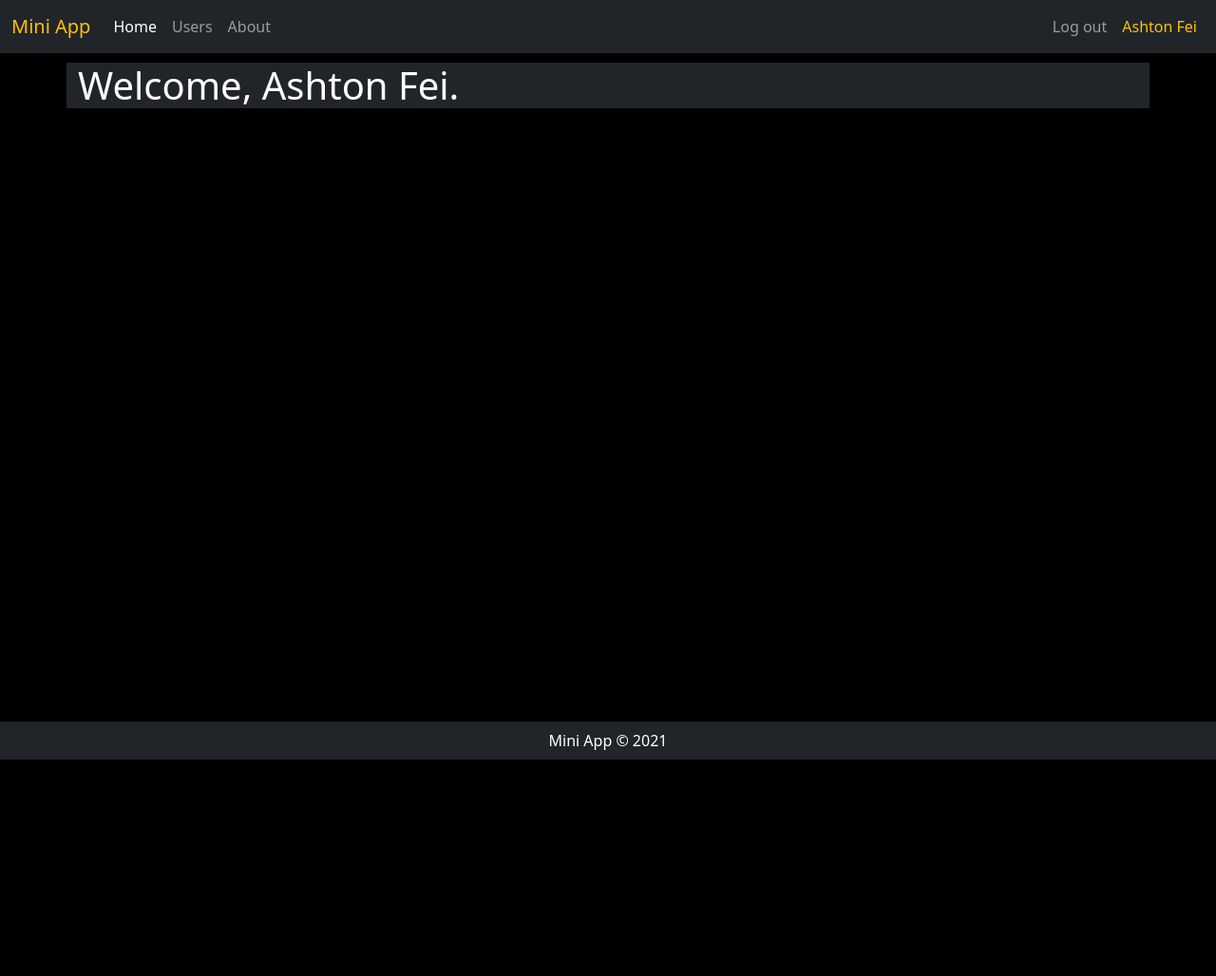
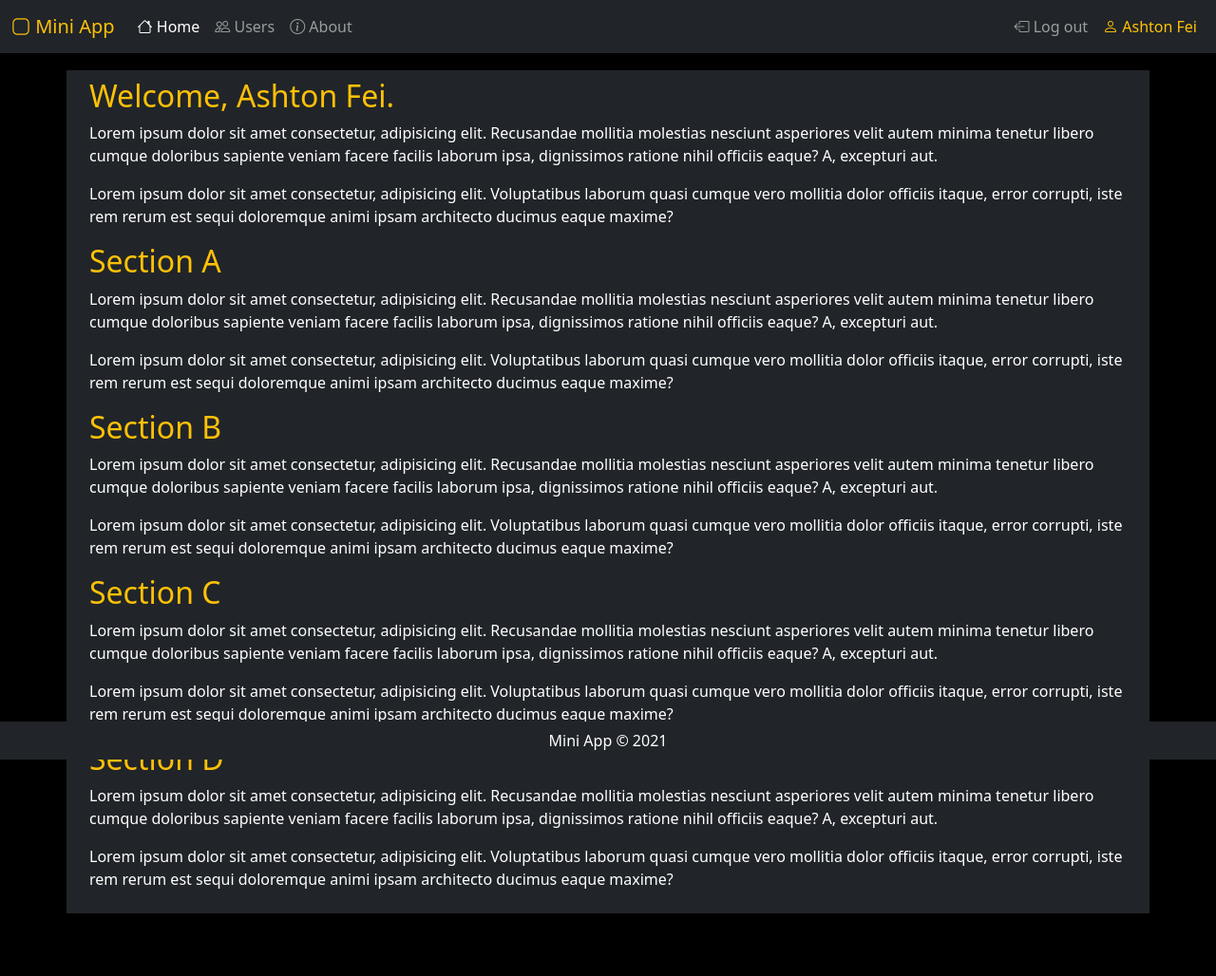
Before and after one commit to ashtonfei/flask-mini-app, a Flask app: page / in a window 1280 px wide. Shown: the whole page at 95% size. Before the commit the page ends 800 px from the top, so only its background shows below. Run offline with Flask 2, Linux system fonts and the light colour scheme; a user stored in the database is signed in; some libraries are stand-ins or nearby versions.

Commit message:
add bs icon

```diff
--- a/App/routes.py
+++ b/App/routes.py
@@ -24,7 +24,7 @@
 @app.route('/about', methods=['GET', 'POST'])
 @login_required
 def about():
-    return render_template('about.html', current_user=current_user)
+    return render_template('about.html', current_user=current_user, headers=USER_HEADERS)
 
 
 @app.route('/users', methods=['GET', 'POST'])
--- a/App/templates/base.html
+++ b/App/templates/base.html
@@ -9,6 +9,7 @@
     <!-- Bootstrap CSS -->
     <link href="https://cdn.jsdelivr.net/npm/bootstrap@5.0.0-beta3/dist/css/bootstrap.min.css" rel="stylesheet"
         integrity="sha384-eOJMYsd53ii+scO/bJGFsiCZc+5NDVN2yr8+0RDqr0Ql0h+rP48ckxlpbzKgwra6" crossorigin="anonymous" />
+    <link rel="stylesheet" href="https://cdn.jsdelivr.net/npm/bootstrap-icons@1.4.1/font/bootstrap-icons.css">
     <link rel="stylesheet" href="{{url_for('static', filename='style.css')}}">
     <title>{% block title %}{% endblock %} - Mini App</title>
 </head>
@@ -17,8 +18,10 @@
     <!-- Navbar -->
     <nav class="navbar navbar-dark bg-dark fixed-top navbar-expand-lg">
         <div class="container-fluid">
-            <a class="navbar-brand text-warning" href="{{ url_for('home') }}">Mini App</a>
-
+            <a class="navbar-brand text-warning" href="{{ url_for('home') }}">
+                <i class="bi bi-app"></i>
+                <span>Mini App</span>
+            </a>
             <button class="navbar-toggler" type="button" data-bs-toggle="collapse" data-bs-target="#navbarNav"
                 aria-controls="navbarNav" aria-expanded="false" aria-label="Toggle navigation">
                 <span class="navbar-toggler-icon"></span>
@@ -27,26 +30,47 @@
                 <div class="navbar-nav me-auto">
                     {% if current_user.is_authenticated %}
                     <a {% if request.path=='/' %} class="nav-link active" aria-current="page" {% else %}
-                        class="nav-link" {% endif %} href="{{ url_for('home') }}">Home</a>
+                        class="nav-link" {% endif %} href="{{ url_for('home') }}">
+                        <i class="bi bi-house"></i>
+                        <span>Home</span>
+                    </a>
                     <a {% if request.path=='/users' %} class="nav-link active" aria-current="page" {% else %}
-                        class="nav-link" {% endif %} href="{{ url_for('users') }}">Users</a>
+                        class="nav-link" {% endif %} href="{{ url_for('users') }}">
+                        <i class="bi bi-people"></i>
+                        <span>Users</span></a>
                     <a {% if request.path=='/about' %} class="nav-link active" aria-current="page" {% else %}
-                        class="nav-link" {% endif %} href="{{ url_for('about') }}">About</a>
+                        class="nav-link" {% endif %} href="{{ url_for('about') }}">
+                        <i class="bi bi-info-circle"></i>
+                        <span>About</span>
+                    </a>
                     {% endif %}
                 </div>
 
                 <div class="navbar-nav">
                     {% if current_user.is_authenticated %}
-                    <a class="nav-link" href="{{ url_for('logout') }}">Log out</a>
-                    <a class="nav-link text-warning"
-                        href="{{ url_for('user', id=current_user.id)}}">{{current_user.first_name}}
-                        {{current_user.last_name}}</a>
+                    <a class="nav-link" href="{{ url_for('logout') }}">
+                        <i class="bi bi-box-arrow-left"></i>
+                        <span>Log out</span>
+                    </a>
+                    <a class="nav-link text-warning" href="{{ url_for('user', id=current_user.id)}}">
+                        <i class="bi bi-person"></i>
+                        <span>{{current_user.first_name}} {{current_user.last_name}}</span>
+                    </a>
                     {% else %}
                     <a {% if request.path=='/login' %} class="nav-link active" aria-current="page" {% else %}
-                        class="nav-link" {% endif %} href="{{ url_for('login') }}">Login</a>
+                        class="nav-link" {% endif %} href="{{ url_for('login') }}">
+                        <i class="bi bi-box-arrow-in-right"></i>
+                        <span>Login</span>
+                    </a>
                     <a {% if request.path=='/register' %} class="nav-link active" aria-current="page" {% else %}
-                        class="nav-link" {% endif %} href="{{ url_for('register') }}">Register</a>
-                    <a class="nav-link text-warning" href="{{ url_for('login') }}">Stranger</a>
+                        class="nav-link" {% endif %} href="{{ url_for('register') }}">
+                        <i class="bi bi-person-plus"></i>
+                        <span>Register</span>
+                    </a>
+                    <a class="nav-link text-warning" href="{{ url_for('login') }}">
+                        <i class="bi bi-person"></i>
+                        <span>Stranger</span>
+                    </a>
                     {% endif %}
                 </div>
             </div>
--- a/App/templates/home.html
+++ b/App/templates/home.html
@@ -1,9 +1,51 @@
 {% extends "base.html" %}
 {% block title %} Home {% endblock %}
 {% block content %}
-<div>
-  <div class="page-header">
-    <h1>Welcome, {{current_user.first_name}} {{current_user.last_name}}.</h1>
-  </div>
+<div class='container py-2 mt-2'>
+    <div class="text-warning">
+        <h2>Welcome, {{current_user.first_name}} {{current_user.last_name}}.</h2>
+    </div>
+    <p>Lorem ipsum dolor sit amet consectetur, adipisicing elit. Recusandae mollitia molestias nesciunt asperiores velit
+        autem minima tenetur libero cumque doloribus sapiente veniam facere facilis laborum ipsa, dignissimos ratione
+        nihil officiis eaque? A, excepturi aut.</p>
+    <p>Lorem ipsum dolor sit amet consectetur, adipisicing elit. Voluptatibus laborum quasi cumque vero mollitia dolor
+        officiis itaque, error corrupti, iste rem rerum est sequi doloremque animi ipsam architecto ducimus eaque
+        maxime?</p>
+    <div class="text-warning">
+        <h2>Section A</h2>
+    </div>
+    <p>Lorem ipsum dolor sit amet consectetur, adipisicing elit. Recusandae mollitia molestias nesciunt asperiores velit
+        autem minima tenetur libero cumque doloribus sapiente veniam facere facilis laborum ipsa, dignissimos ratione
+        nihil officiis eaque? A, excepturi aut.</p>
+    <p>Lorem ipsum dolor sit amet consectetur, adipisicing elit. Voluptatibus laborum quasi cumque vero mollitia dolor
+        officiis itaque, error corrupti, iste rem rerum est sequi doloremque animi ipsam architecto ducimus eaque
+        maxime?</p>
+    <div class="text-warning">
+        <h2>Section B</h2>
+    </div>
+    <p>Lorem ipsum dolor sit amet consectetur, adipisicing elit. Recusandae mollitia molestias nesciunt asperiores velit
+        autem minima tenetur libero cumque doloribus sapiente veniam facere facilis laborum ipsa, dignissimos ratione
+        nihil officiis eaque? A, excepturi aut.</p>
+    <p>Lorem ipsum dolor sit amet consectetur, adipisicing elit. Voluptatibus laborum quasi cumque vero mollitia dolor
+        officiis itaque, error corrupti, iste rem rerum est sequi doloremque animi ipsam architecto ducimus eaque
+        maxime?</p>
+    <div class="text-warning">
+        <h2>Section C</h2>
+    </div>
+    <p>Lorem ipsum dolor sit amet consectetur, adipisicing elit. Recusandae mollitia molestias nesciunt asperiores velit
+        autem minima tenetur libero cumque doloribus sapiente veniam facere facilis laborum ipsa, dignissimos ratione
+        nihil officiis eaque? A, excepturi aut.</p>
+    <p>Lorem ipsum dolor sit amet consectetur, adipisicing elit. Voluptatibus laborum quasi cumque vero mollitia dolor
+        officiis itaque, error corrupti, iste rem rerum est sequi doloremque animi ipsam architecto ducimus eaque
+        maxime?</p>
+    <div class="text-warning">
+        <h2>Section D</h2>
+    </div>
+    <p>Lorem ipsum dolor sit amet consectetur, adipisicing elit. Recusandae mollitia molestias nesciunt asperiores velit
+        autem minima tenetur libero cumque doloribus sapiente veniam facere facilis laborum ipsa, dignissimos ratione
+        nihil officiis eaque? A, excepturi aut.</p>
+    <p>Lorem ipsum dolor sit amet consectetur, adipisicing elit. Voluptatibus laborum quasi cumque vero mollitia dolor
+        officiis itaque, error corrupti, iste rem rerum est sequi doloremque animi ipsam architecto ducimus eaque
+        maxime?</p>
 </div>
 {% endblock %}
```
Also changed, not shown: App/templates/about.html (+23 -7 lines).
